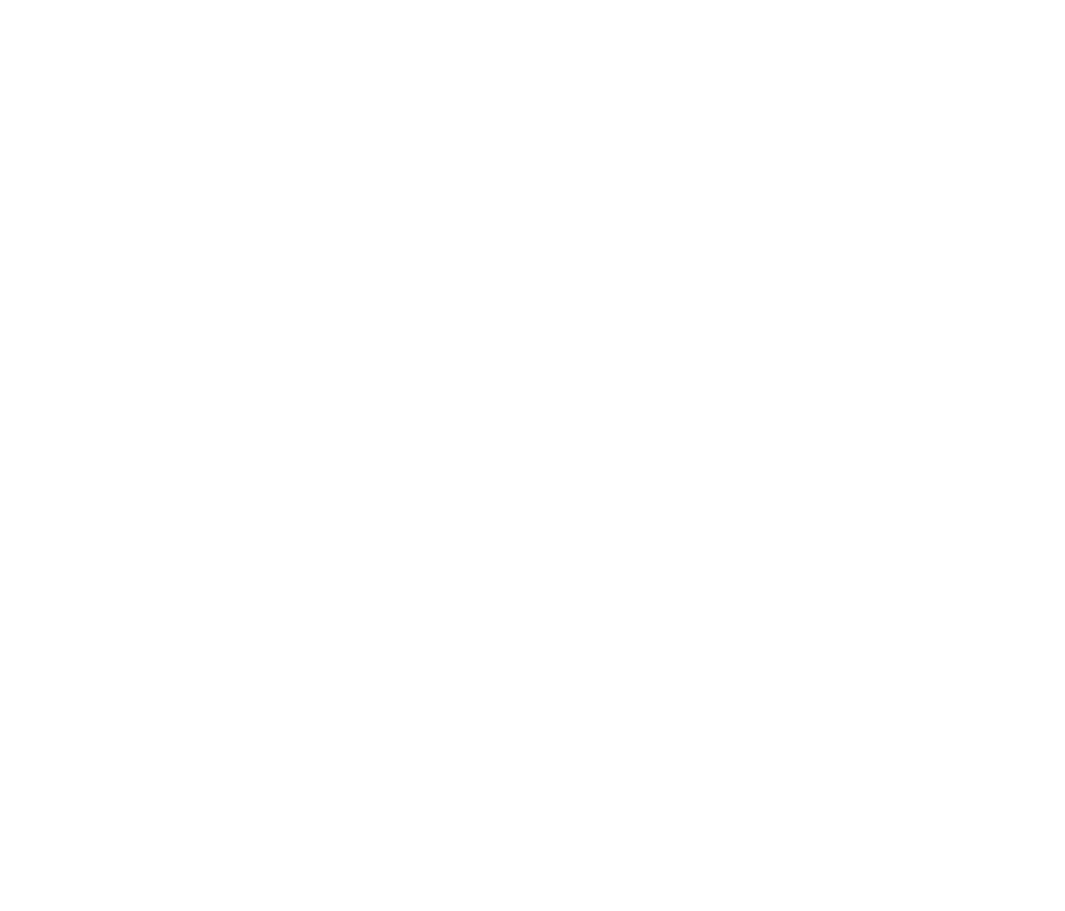
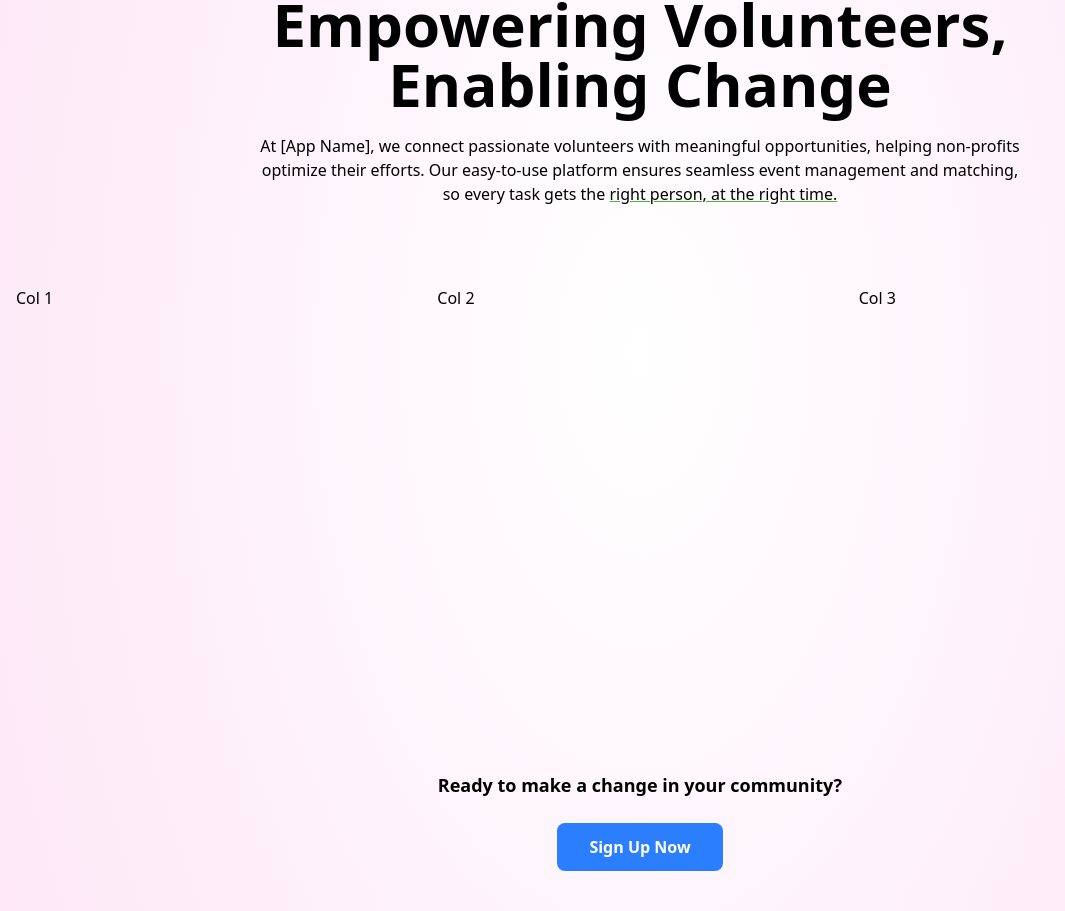
Before and after one commit to sami5436/4353-Group11-SP25, a React (Vite) app in the folder group11/: page / in a window 1280 px wide. Shown: the part 206-1117 px from the top of the page, without its empty margins (0-1065 px from the left). Before the commit the page ends 800 px from the top, so only its background shows below. Built offline with nearby package versions, Linux system fonts and the light colour scheme.

Commit message:
Added hero section and some styling

```diff
--- a/group11/src/pages/home.jsx
+++ b/group11/src/pages/home.jsx
@@ -1,11 +1,51 @@
-import React from 'react'
+import React from "react";
 
-function home() {
+function Home() {
   return (
-    <>
-      <p>home</p>
-    </>
-  )
+    <div className="relative min-h-screen w-full">
+      {/* Background div */}
+      <div className="absolute top-0 left-0 z-[-2] h-full w-full rotate-180 transform bg-white bg-[radial-gradient(60%_120%_at_50%_50%,hsla(0,0%,100%,0)_0,rgba(252,205,238,.5)_100%)]"></div>
+
+      {/* Content */}
+      <div className="relative z-10 flex flex-col items-center justify-start px-4 pt-50">
+        <div className="max-w-3xl w-full text-6xl font-bold mb-5 text-center">
+          Empowering Volunteers, <br />
+          Enabling Change
+        </div>
+        <div className="max-w-3xl w-full text-base text-center mx-auto mb-10">
+          At [App Name], we connect passionate volunteers with meaningful
+          opportunities, helping non-profits optimize their efforts. Our
+          easy-to-use platform ensures seamless event management and matching,
+          so every task gets the{" "}
+          <a className="underline decoration-[#49b835]">
+            right person, at the right time.
+          </a>
+        </div>
+
+        <div className="w-full mb-10 m-10">
+          <div className="grid grid-cols-3 gap-4">
+            <div className="aspect-square bg-white-200">Col 1</div>
+            <div className="aspect-square bg-white-200">Col 2</div>
+            <div className="aspect-square bg-white-200">Col 3</div>
+          </div>
+        </div>
+
+        <div className="m-10">
+          <div className="text-center mb-6">
+            <p className="text-lg font-semibold">
+              Ready to make a change in your community?
+            </p>
+          </div>
+
+          <div className="text-center">
+            <button className="px-8 py-3 bg-blue-500 text-white font-semibold rounded-lg hover:bg-blue-600 transition duration-300">
+              Sign Up Now
+            </button>
+          </div>
+        </div>
+      </div>
+    </div>
+  );
 }
 
-export default home
+export default Home;
```
